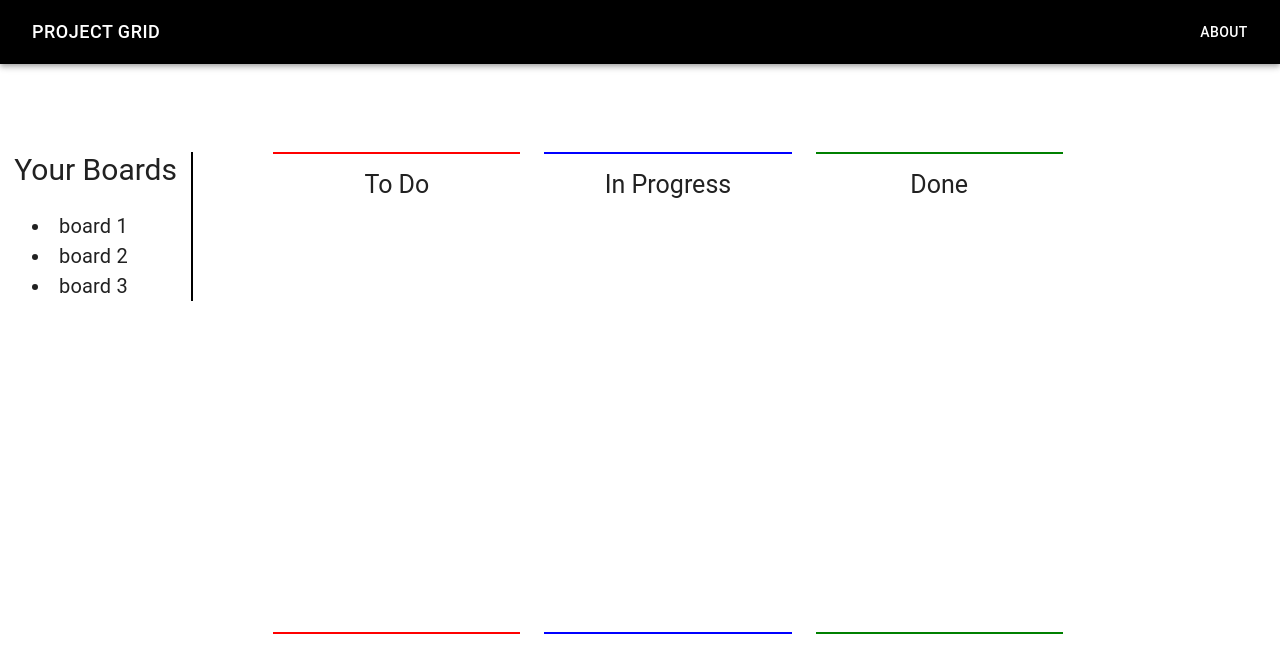
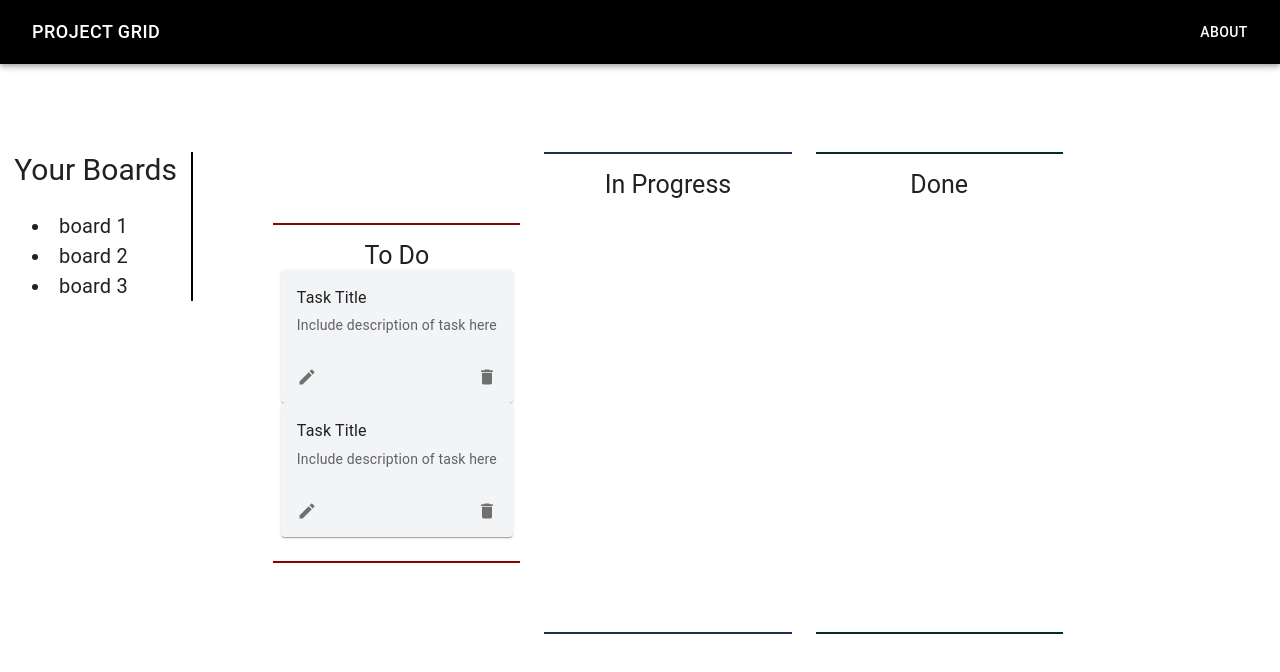
Before and after one commit to n1sh1thaS/project-grid, a React (Vite) app in the folder client/: page /board in a window 1280 px wide. Shown: the top 672 px of the page. Built offline with nearby package versions, Linux system fonts and the light colour scheme.

Commit message:
create task card component

```diff
--- a/client/package.json
+++ b/client/package.json
@@ -12,6 +12,7 @@
   "dependencies": {
     "@emotion/react": "^11.13.0",
     "@emotion/styled": "^11.13.0",
+    "@mui/icons-material": "^5.16.5",
     "@mui/material": "^5.16.4",
     "axios": "^1.7.2",
     "react": "^18.3.1",
--- /dev/null
+++ b/client/src/components/TaskCard.jsx
@@ -0,0 +1,29 @@
+import React from 'react'
+import EditIcon from '@mui/icons-material/Edit';
+import DeleteIcon from '@mui/icons-material/Delete';
+import {Card, CardContent, CardActions, Typography, IconButton} from '@mui/material';
+
+const TaskCard = () => {
+  return (
+    <Card sx={{ maxWidth: 345, background:'rgb(243 244 246)' }}>
+      <CardContent>
+        <Typography gutterBottom variant="body1" component="div" align='left'>
+          Task Title
+        </Typography>
+        <Typography variant="body2" color="text.secondary">
+          Include description of task here
+        </Typography>
+      </CardContent>
+      <CardActions sx={{justifyContent: 'space-between'}}>
+        <IconButton>
+            <EditIcon fontSize="small"/>
+        </IconButton>
+        <IconButton>
+            <DeleteIcon fontSize="small"/>
+        </IconButton>
+      </CardActions>
+    </Card>
+  )
+}
+
+export default TaskCard
--- a/client/src/pages/Board.jsx
+++ b/client/src/pages/Board.jsx
@@ -1,7 +1,9 @@
 import React from 'react'
 import NavBar from '../components/NavBar'
-import {Grid, Typography, Box, Card, CardActions, CardContent, IconButton, DeleteIcon, EditIcon} from "@mui/material";
+import {Grid, Typography, Box} from "@mui/material";
+import TaskCard from '../components/TaskCard';
 import "../css/board.css"
+import { Task } from 'fawn';
 const Board = () => {
   return (
     <>
@@ -23,17 +25,19 @@ const Board = () => {
         </Grid>
         <Grid item xs={12} sm={8} marginTop={8}>
           <Box sx={{display: "flex", flexDirection: "row", gap: 3, alignItems: "center", marginLeft: 7, height: '100%'}}>
-              <Box className="boardCategory" sx={{borderTop: '2px solid red', borderBottom: '2px solid red'}}>
-                  <Typography variant="h3" align="center" marginTop={2} marginBottom={'175%'} sx={{fontSize: 25}}>
+              <Box className="boardCategory" sx={{ borderTop: '2px solid #8B0000', borderBottom: '2px solid #8B0000'}}>
+                  <Typography variant="h3" align="center" marginTop={2} marginBottom={3} sx={{fontSize: 25}}>
                     To Do
+                    <TaskCard/>
+                    <TaskCard/>
                   </Typography>
               </Box>
-              <Box className="boardCategory" sx={{borderTop: '2px solid blue', borderBottom: '2px solid blue'}}>
+              <Box className="boardCategory" sx={{borderTop: '2px solid #1C2E4A', borderBottom: '2px solid #1C2E4A'}}>
                   <Typography variant="h3" align="center" marginTop={2} marginBottom={'175%'} sx={{fontSize: 25}}>
                     In Progress
                   </Typography>
               </Box>
-              <Box className="boardCategory" sx={{borderTop: '2px solid green', borderBottom: '2px solid green'}}>
+              <Box className="boardCategory" sx={{borderTop: '2px solid #023020', borderBottom: '2px solid #023020'}}>
                   <Typography variant="h3" align="center" marginTop={2} marginBottom={'175%'}sx={{fontSize: 25}}>
                     Done
                   </Typography>
```
Also changed, not shown: 1 other file (tests, documents, lock files or other folders).
